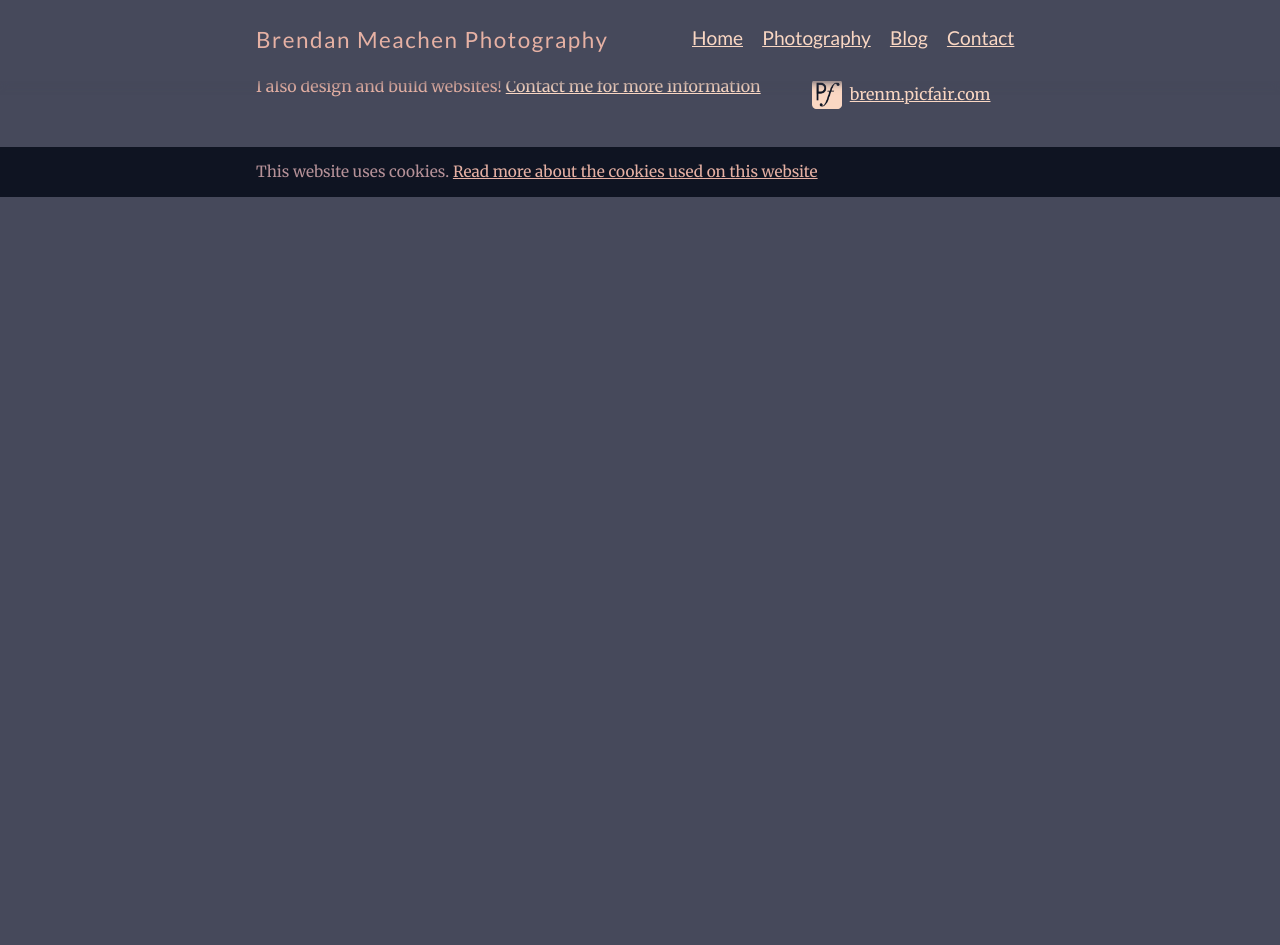
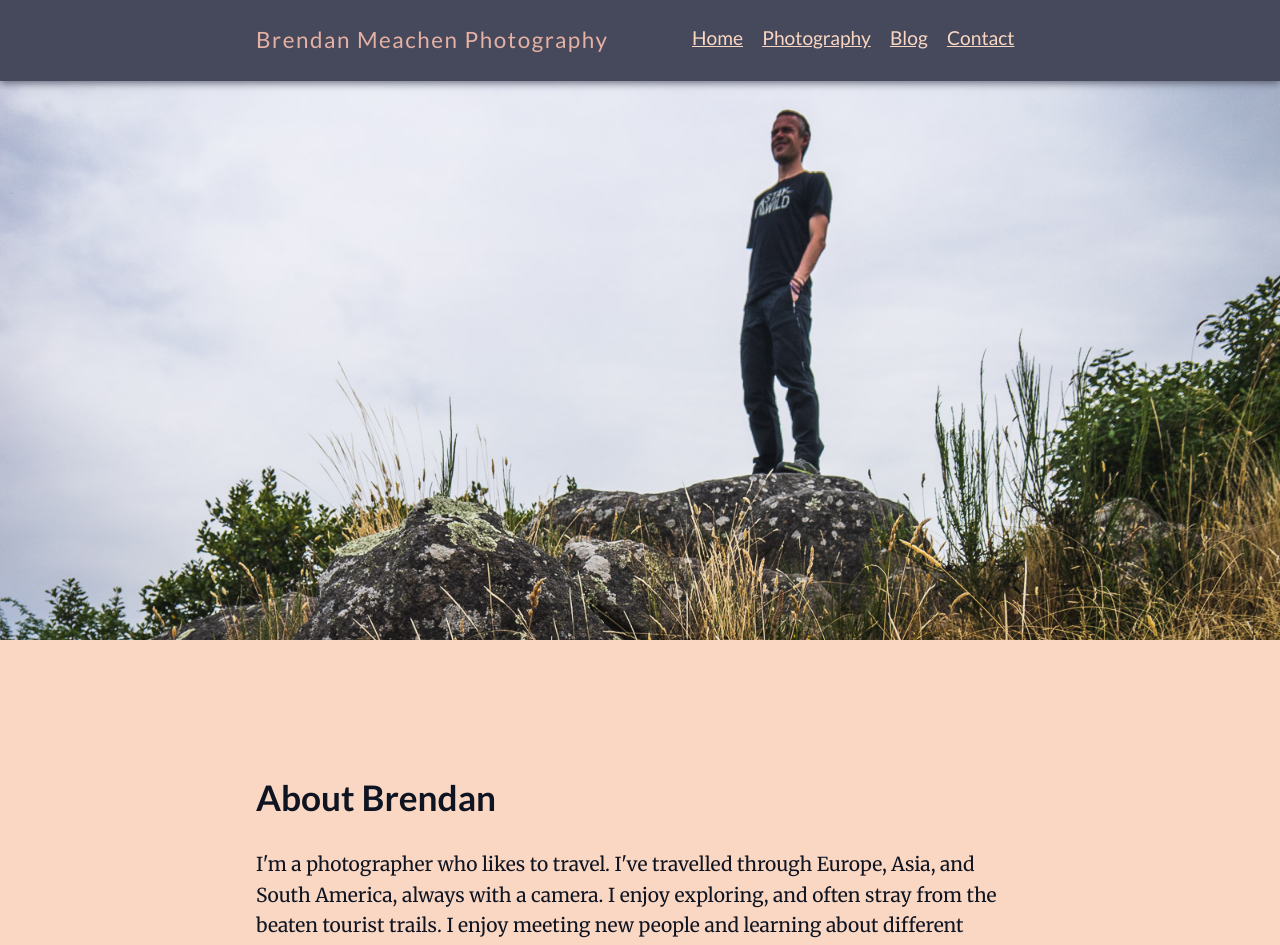
Before and after one commit to theopposablethumb/photography, a React (Create React App) app: page /about-brendan in a window 1280 px wide. Shown: the top 945 px of the page. Before the commit the page ends 800 px from the top, so only its background shows below. Built offline with nearby package versions, Linux system fonts and the light colour scheme.

Commit message:
About page

```diff
--- a/src/App.js
+++ b/src/App.js
@@ -11,6 +11,7 @@ import BlogPost from './components/blog/BlogPost';
 import Contact from './components/static/Contact'
 import ScrollToTop from './components/ScrollToTop';
 import Cookie from './components/static/Cookie';
+import About from './components/static/About';
 
 const App = () => {
     return (
@@ -19,6 +20,7 @@ const App = () => {
                 <ScrollToTop />
                 <Header />
                 <Route path='/' exact component={Home} />
+                <Route path='/about-brendan' component={About} />
                 <Route path='/photography' exact component={AlbumList} />
                 <Route path='/photography/:album-:aid' exact component={Album} />
                 <Route path='/photography/:album-:aid/:photo/:pid' component={Photo} />
--- a/src/components/blog/Blog.js
+++ b/src/components/blog/Blog.js
@@ -52,7 +52,7 @@ class Blog extends React.Component {
                 <article className="intro">
 					<h1>Hi, I'm Brendan</h1>
                     <img src={portrait} className='profile' alt='Portrait of Brendan' title='Brendan' />
-					<p>I'm a photographer who likes to travel and learn about new cultures. I shoot mostly with prime lenses as I enjoy the creative challenge of constraints, and I have a love for vintage glass.</p>
+					<p>I'm a photographer who likes to travel and learn about new cultures. I shoot mostly with prime lenses as I enjoy the creative challenge of constraints, and I have a love for vintage glass. <Link to='/about-brendan'>Read my personal profile.</Link></p>
 				</article>
                 {this.renderBlogPosts()}
             </div>
--- /dev/null
+++ b/src/components/static/About.js
@@ -0,0 +1,47 @@
+import React from 'react';
+import bren1 from '../../images/bren1.jpg';
+import bren2 from '../../images/bren2.jpg';
+
+const images = [bren1, bren2];
+
+const randomImage = () => {
+    let image = Math.floor(Math.random() * images.length);
+    return images[image];
+}
+
+const styles = () => {
+    return {
+        backgroundImage: `url(${randomImage()})`,
+        backgroundPosition: 'center',
+        backgroundSize: 'cover',
+        height: '80vh',
+        width: '100vw',
+        padding: '0'
+    }
+};
+
+const About = () => {
+    console.log(randomImage());
+        return (
+            <>
+                <div style={styles()}>
+
+                </div>
+                <div className="centered">
+                    <article>
+                        <h1>About Brendan</h1>
+                        <p>I'm a photographer who likes to travel. I've travelled through Europe, Asia, and South America, always with a camera. I enjoy exploring, and often stray from the beaten tourist trails. I enjoy meeting new people and learning about different cultures, and I'm always ready to make a new friend while travelling.</p>
+                        <p>I got my first disposable film camera when I was about 4 years old as a free gift collected which my parents redeemed through tokens cut out from cereal boxes. I remember using it to take a photo of my family sitting down and having a picnic, and I remember my first photos developed as a series of blurred smudges of colour. Even then I used to dream of one day adventuring abroad to photograph different countries and the people that live there. Much later in life I got the opportunity to do exactly that, and it transformed my life and world view.</p>
+                        <p>I'm naturally curious, and exploring and photography are a great way for me to explore the things in the world I have a natural curiosity about. I love wandering around busy mega cities photographing the streets and hiking up mountains with a tent so I can photograph the milky way at night.</p>
+                        <p>I use a Sony mirrorless camera and a bunch of fixed-focal length "prime" lenses. I prefer prime lenses for their quality, but I also like the creative constraints of being limited to a single focal length and not having a zoom.</p>
+                        <p>I also use a wide range of vintage lenses, partly because their more affordable, partly because I love how they work, and partly because I like the character and small flaws of an older lens in an image. Modern lenses are built to be optically perfect, but I like creating images with a lens that I can't always predict. Using vintage lenses has allowed me to explore more about photography and come to a great understanding of how lenses actually work and how I can use them to my advantage.</p>
+                        <p>All of my photographs are edited and processed in Lightroom. I've been using Lightroom for nearly 10 years, and over time I've put less emphasis on recreating what the a scene objectively looks like and more emphasis on how a scene feels in a photo. With my editing I try to recreate the moods and emotions I get from a scene. Great photography for me is about telling stories, and stories can be found everywhere if you look hard enough.</p>
+                        <p>I've been building and maintaining websites for 15 years for a living, and have worked on websites for small businesses and large enterprises. I'm proficient with HTML, CSS, and Javascript, and have hands on experience with a variety of Content Management Systems. I also have an interest in design and user experience, and I know a thing or two about search engine optimisation. I built this website from scratch using ReactJS. </p>
+                        <p>I enjoy to drawing and painting when I get the time. I've been making images, putting pen to paper (or crayons on walls) for as long as I can remember.</p>
+                    </article>
+                </div>
+            </>
+        )
+}
+
+export default About
--- a/src/components/static/Intro.js
+++ b/src/components/static/Intro.js
@@ -1,4 +1,5 @@
 import React from 'react';
+import { Link } from 'react-router-dom';
 import portrait from '../../images/bren-small.jpg';
 
 const Intro = () => {
@@ -7,7 +8,7 @@ const Intro = () => {
 			<article>
 				<h1>Hi, I'm a photographer who likes to travel</h1>
 				<img src={portrait} className='profile' alt='Portrait of Brendan' title='Brendan' />
-				<p>My name is Brendan and I am a photographer who enjoys world travel, meeting new people, and discovering new experiences.</p>
+				<p><Link to='/about-brendan'>My name is Brendan and I am a photographer</Link> who enjoys world travel, meeting new people, and discovering new experiences.</p>
 				<p>Photography is my way of telling stories, and sharing not only how a place looks but also how it feels. I shoot digitally and use purely prime lenses, as I like the creative opportunities the constraints of a fixed focal length provides me. All of my photos are processed in Adobe Lightroom. With my editing I attempt to evoke the moods and emotions of a scene rather than simply just how it looks.</p>
 				<p>Travelling is so much more than the tourist trails, instagram selfie spots, and unattainable influencer lifestyles. I enjoy learning about different cultures and meeting new people, both fellow travelers or friendly locals. My photography is an attempt to observe daily life around the world, while staying respectful of peoples beliefs, homes, and places of work.</p>
 				<p>I've had my work featured in the best of PicFair for <a href="https://www.picfair.com/blog/post/best-of-picfair-february-2020">February 2020</a> and <a href="https://www.picfair.com/blog/post/best-of-picfair-march-2020">March 2020</a>.</p>
```
Also changed, not shown: src/images/bren1.jpg (added), src/images/bren2.jpg (added).
